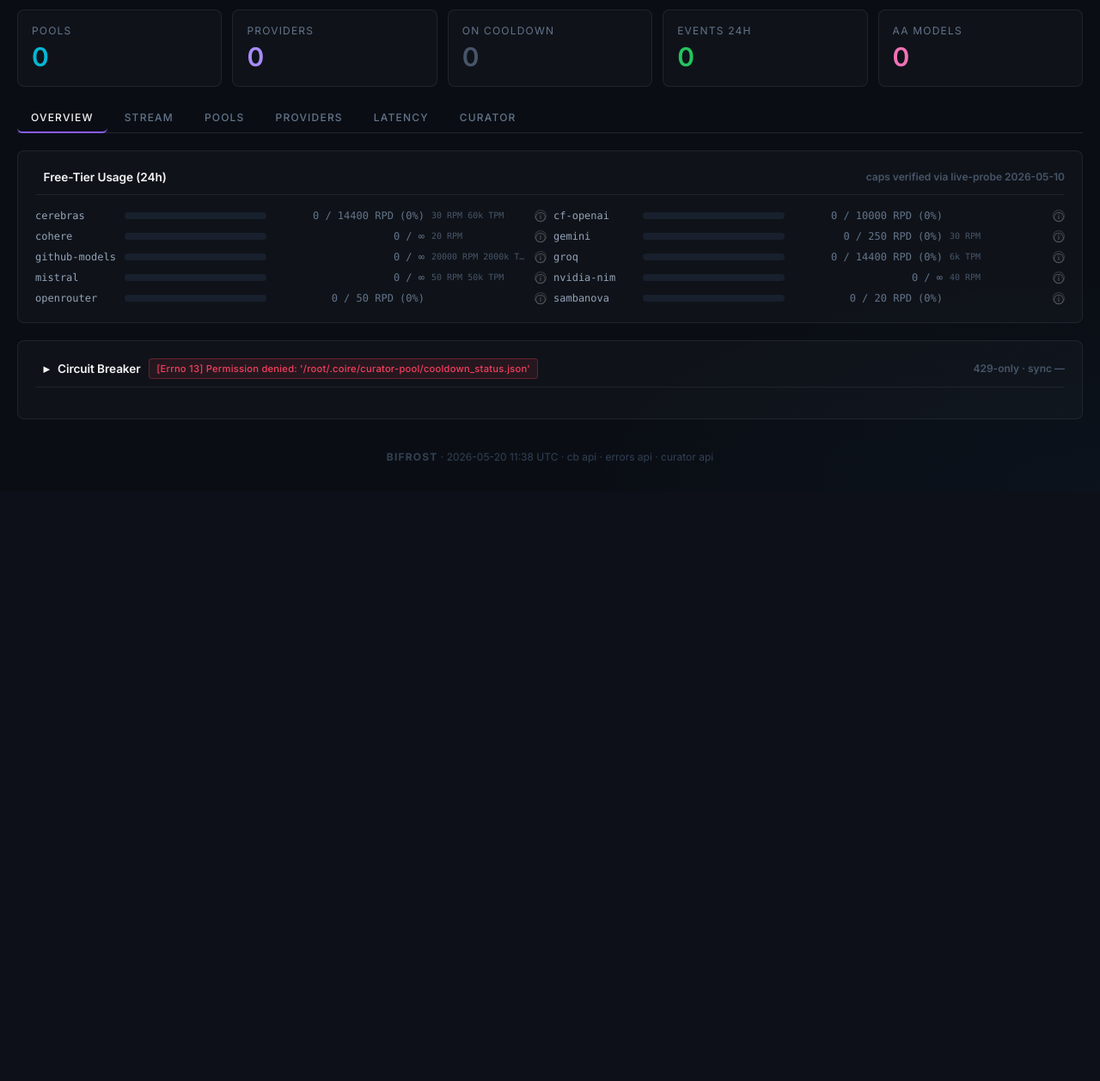
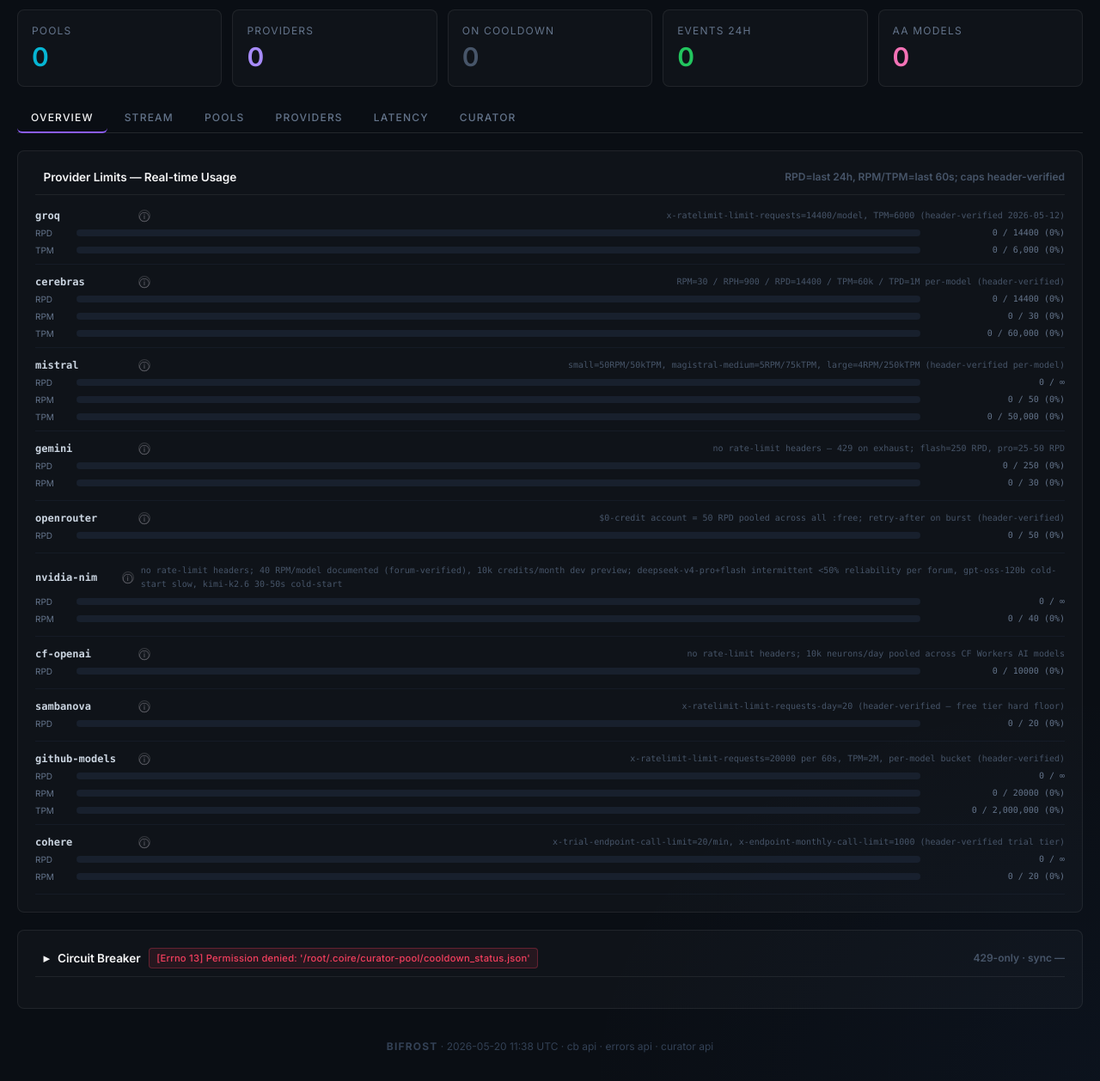
Before and after one commit to j0hk3r1/coire-ansic, a FastAPI app: page / in a window 1280 px wide. Shown: the part 276-1534 px from the top of the page at 86% size. Before the commit the page ends 815 px from the top, so only its background shows below. Run offline with FastAPI, Linux system fonts and the light colour scheme; data that the repository does not hold is empty; some libraries are stand-ins or nearby versions.

Commit message:
feat(dashboard,omo): real-time RPM/TPM/RPD bars + rebalance openrouter
Dashboard:
  api_usage_estimates now computes RPM (last 60s req count) + TPM
  (last 60s token total) in addition to RPD (24h). Returns
  pct_of_rpm + pct_of_tpm per provider for the Free-Tier panel.
  Sorts by max(pct_rpd, pct_rpm, pct_tpm) desc so providers approaching
  ANY limit float to the top.

  dashboard.html Free-Tier panel rebuilt — 3 progress bars per provider
  (RPD/RPM/TPM, only shows bars for caps that exist; green<50% /
  amber 50-80% / red >=80%).

Pool rebalance (omo-gpt-5-5 + omo-kimi):
  Issue: openrouter combined weight was 0.55 across pools (0.40 in
  omo-gpt-5-5 alone). openrouter free tier = 50 RPD POOLED across all
  :free models. Would exhaust in 1-2 heavy omo sessions.

  omo-gpt-5-5: redistributed openrouter 0.40 → 0.20. Cerebras gpt-oss
  primary bumped 0.32 → 0.40 (huge RPD headroom). Cerebras zai-glm
  bumped 0.15 → 0.20. nvidia-nim/llama-3.3-70b promoted from 0.05 to
  0.10 (40 RPM, verified accepts reasoning_effort=medium).

  omo-kimi: moved deepseek-v4-flash from primary→fallback. Replaced
  with nvidia-nim/llama-3.3-70b (0.05). Bumped cerebras/zai-glm
  0.25→0.28 to keep pool sum=1.0.

New total openrouter weight across 4 omo pools: 0.27 (down from 0.55).
Sustainable on 50 RPD pooled cap.

Underused providers acknowledged:
  github-models (8k ctx cap limits primary use in long-prompt pools,
  fine for utility short-handoff) — added to omo-gpt-5-5 fallback
  for short code review chunks
  mistral (still only in omo-gemini for pixtral) — accepts reasoning
  effort only as 'high'/'none', so limited fit in omo pools that
  send 'medium'
  cohere (trial tier, low caps) — kept as last-resort fallback

```diff
--- a/dashboard/app.py
+++ b/dashboard/app.py
@@ -881,41 +881,71 @@
 
 @app.get("/api/usage_estimates")
 async def api_usage_estimates():
-    """Estimate per-provider free-tier usage from last-24h request counts.
-    Caps are real (verified via live-probe 2026-05-10), not estimates.
+    """Per-provider usage vs known caps. Computes 3 measurements:
+
+      - RPD (last 24h request count)  vs PROVIDER_QUOTAS.rpd
+      - RPM (last 60s request count)  vs PROVIDER_QUOTAS.rpm
+      - TPM (last 60s token total)    vs PROVIDER_QUOTAS.tpm
+
+    Returns percentages for each so the dashboard can render 3 bars per
+    provider. Close-to-limit shows orange/red. Caps are header-verified
+    (see PROVIDER_QUOTAS docstring above).
     """
-    counts: Counter = Counter()
+    import datetime as _dt
+    counts_24h: Counter = Counter()
+    counts_60s: Counter = Counter()
+    tokens_60s: Counter = Counter()
     try:
         cache = _LogsCache()
-        # bifrost log API caps at 500 per page
         succ = load_recent_successes(24, 500, cache=cache).get("successes", [])
         errs = load_recent_errors(24, 500, cache=cache).get("errors", [])
+        cutoff_60s = _dt.datetime.now(_dt.timezone.utc) - _dt.timedelta(seconds=60)
         for e in succ + errs:
             p = (e.get("provider") or "").lower()
-            if p:
-                counts[p] += 1
+            if not p:
+                continue
+            counts_24h[p] += 1
+            ts = e.get("timestamp") or e.get("ts") or ""
+            try:
+                ldt = _dt.datetime.fromisoformat(ts.replace("Z", "+00:00"))
+            except Exception:
+                continue
+            if ldt >= cutoff_60s:
+                counts_60s[p] += 1
+                tu = e.get("token_usage") or {}
+                tot = (tu.get("prompt_tokens") or 0) + (tu.get("completion_tokens") or 0)
+                tokens_60s[p] += tot
     except Exception:
         pass
     out = []
     for p, q in PROVIDER_QUOTAS.items():
-        used = counts.get(p, 0)
+        used = counts_24h.get(p, 0)
+        rpm_used = counts_60s.get(p, 0)
+        tpm_used = tokens_60s.get(p, 0)
         rpd = q.get("rpd")
-        pct = round(100 * used / rpd, 1) if rpd else 0
+        rpm = q.get("rpm")
+        tpm = q.get("tpm")
+        pct_rpd = round(100 * used / rpd, 1) if rpd else 0
+        pct_rpm = round(100 * rpm_used / rpm, 1) if rpm else 0
+        pct_tpm = round(100 * tpm_used / tpm, 1) if tpm else 0
         out.append({
             "provider": p,
             "used_24h": used,
+            "rpm_used_60s": rpm_used,
+            "tpm_used_60s": tpm_used,
             "rpd_cap": rpd,
-            "rpm_cap": q.get("rpm"),
-            "tpm_cap": q.get("tpm"),
-            "pct_of_rpd": pct,
+            "rpm_cap": rpm,
+            "tpm_cap": tpm,
+            "pct_of_rpd": pct_rpd,
+            "pct_of_rpm": pct_rpm,
+            "pct_of_tpm": pct_tpm,
             "note": q.get("note", ""),
-            # legacy fields for any existing UI
+            # legacy fields
             "cap_estimated": rpd or 0,
-            "pct": pct,
+            "pct": pct_rpd,
         })
-    # Sort: pct desc, then unbounded (rpd=None) to bottom
-    out.sort(key=lambda x: (-(x["pct_of_rpd"] or 0), x["provider"]))
-    return {"estimates": out, "note": "caps verified via live-probe 2026-05-10"}
+    out.sort(key=lambda x: -max(x["pct_of_rpd"], x["pct_of_rpm"], x["pct_of_tpm"]))
+    return {"estimates": out, "note": "RPD=last 24h, RPM/TPM=last 60s; caps header-verified"}
 
 
 def _bifrost_put_rule(rule_id: str, body: dict):
--- a/dashboard/templates/dashboard.html
+++ b/dashboard/templates/dashboard.html
@@ -110,20 +110,51 @@
 
   <!-- FREE-TIER USAGE -->
   <section x-show="activeTab === 'overview' && usageEstimates" x-cloak class="panel p-5">
-    <div class="section-header"><span>Free-Tier Usage (24h)</span><span class="ml-auto text-xs text-slate-600 normal-case tracking-normal" x-text="usageEstimates?.note || ''"></span></div>
-    <div class="grid grid-cols-1 md:grid-cols-2 gap-2 text-xs">
+    <div class="section-header">
+      <span>Provider Limits — Real-time Usage</span>
+      <span class="ml-auto text-xs text-slate-600 normal-case tracking-normal" x-text="usageEstimates?.note || ''"></span>
+    </div>
+    <div class="grid grid-cols-1 gap-3 text-xs">
       <template x-for="e in (usageEstimates?.estimates || [])" :key="e.provider">
-        <div class="flex items-center gap-2">
-          <span class="w-24 text-slate-400 font-mono" x-text="e.provider"></span>
-          <div class="flex-1 h-2 bg-slate-800/60 rounded overflow-hidden">
-            <div class="h-full transition-all"
-                 :class="e.pct_of_rpd >= 80 ? 'bg-rose-500' : e.pct_of_rpd >= 50 ? 'bg-amber-400' : 'bg-emerald-400'"
-                 :style="`width: ${Math.min(100, e.pct_of_rpd || 0)}%`"></div>
+        <div class="border-b border-slate-800/40 pb-2">
+          <div class="flex items-center gap-2 mb-1">
+            <span class="w-28 text-slate-300 font-mono font-bold" x-text="e.provider"></span>
+            <span class="info-icon" :title="e.note || ''" x-show="e.note" x-cloak>ⓘ</span>
+            <span class="ml-auto text-[10px] text-slate-600 font-mono" x-text="e.note || ''"></span>
           </div>
-          <span class="w-44 text-right text-slate-500 font-mono"
-                x-text="e.used_24h + ' / ' + (e.rpd_cap ? e.rpd_cap + ' RPD' : '∞') + (e.rpd_cap ? ' (' + e.pct_of_rpd + '%)' : '')"></span>
-          <span class="w-28 text-slate-600 truncate font-mono text-[10px]" x-text="(e.rpm_cap ? e.rpm_cap+' RPM' : '') + (e.tpm_cap ? ' ' + (e.tpm_cap/1000)+'k TPM' : '')"></span>
-          <span class="info-icon" :title="e.note || ''" x-show="e.note" x-cloak>ⓘ</span>
+          <!-- RPD bar -->
+          <div class="flex items-center gap-2 mb-1">
+            <span class="w-10 text-[10px] uppercase text-slate-500">RPD</span>
+            <div class="flex-1 h-2 bg-slate-800/60 rounded overflow-hidden">
+              <div class="h-full transition-all"
+                   :class="e.pct_of_rpd >= 80 ? 'bg-rose-500' : e.pct_of_rpd >= 50 ? 'bg-amber-400' : 'bg-emerald-400'"
+                   :style="`width: ${Math.min(100, e.pct_of_rpd || 0)}%`"></div>
+            </div>
+            <span class="w-40 text-right text-slate-500 font-mono text-[10px]"
+                  x-text="e.rpd_cap ? (e.used_24h + ' / ' + e.rpd_cap + ' (' + e.pct_of_rpd + '%)') : (e.used_24h + ' / ∞')"></span>
+          </div>
+          <!-- RPM bar -->
+          <div class="flex items-center gap-2 mb-1" x-show="e.rpm_cap" x-cloak>
+            <span class="w-10 text-[10px] uppercase text-slate-500">RPM</span>
+            <div class="flex-1 h-2 bg-slate-800/60 rounded overflow-hidden">
+              <div class="h-full transition-all"
+                   :class="e.pct_of_rpm >= 80 ? 'bg-rose-500' : e.pct_of_rpm >= 50 ? 'bg-amber-400' : 'bg-emerald-400'"
+                   :style="`width: ${Math.min(100, e.pct_of_rpm || 0)}%`"></div>
+            </div>
+            <span class="w-40 text-right text-slate-500 font-mono text-[10px]"
+                  x-text="e.rpm_used_60s + ' / ' + e.rpm_cap + ' (' + e.pct_of_rpm + '%)'"></span>
+          </div>
+          <!-- TPM bar -->
+          <div class="flex items-center gap-2" x-show="e.tpm_cap" x-cloak>
+            <span class="w-10 text-[10px] uppercase text-slate-500">TPM</span>
+            <div class="flex-1 h-2 bg-slate-800/60 rounded overflow-hidden">
+              <div class="h-full transition-all"
+                   :class="e.pct_of_tpm >= 80 ? 'bg-rose-500' : e.pct_of_tpm >= 50 ? 'bg-amber-400' : 'bg-emerald-400'"
+                   :style="`width: ${Math.min(100, e.pct_of_tpm || 0)}%`"></div>
+            </div>
+            <span class="w-40 text-right text-slate-500 font-mono text-[10px]"
+                  x-text="e.tpm_used_60s.toLocaleString() + ' / ' + e.tpm_cap.toLocaleString() + ' (' + e.pct_of_tpm + '%)'"></span>
+          </div>
         </div>
       </template>
     </div>
```
Also changed, not shown: scripts/runtime/pool_weights.yaml (+33 -29 lines).
